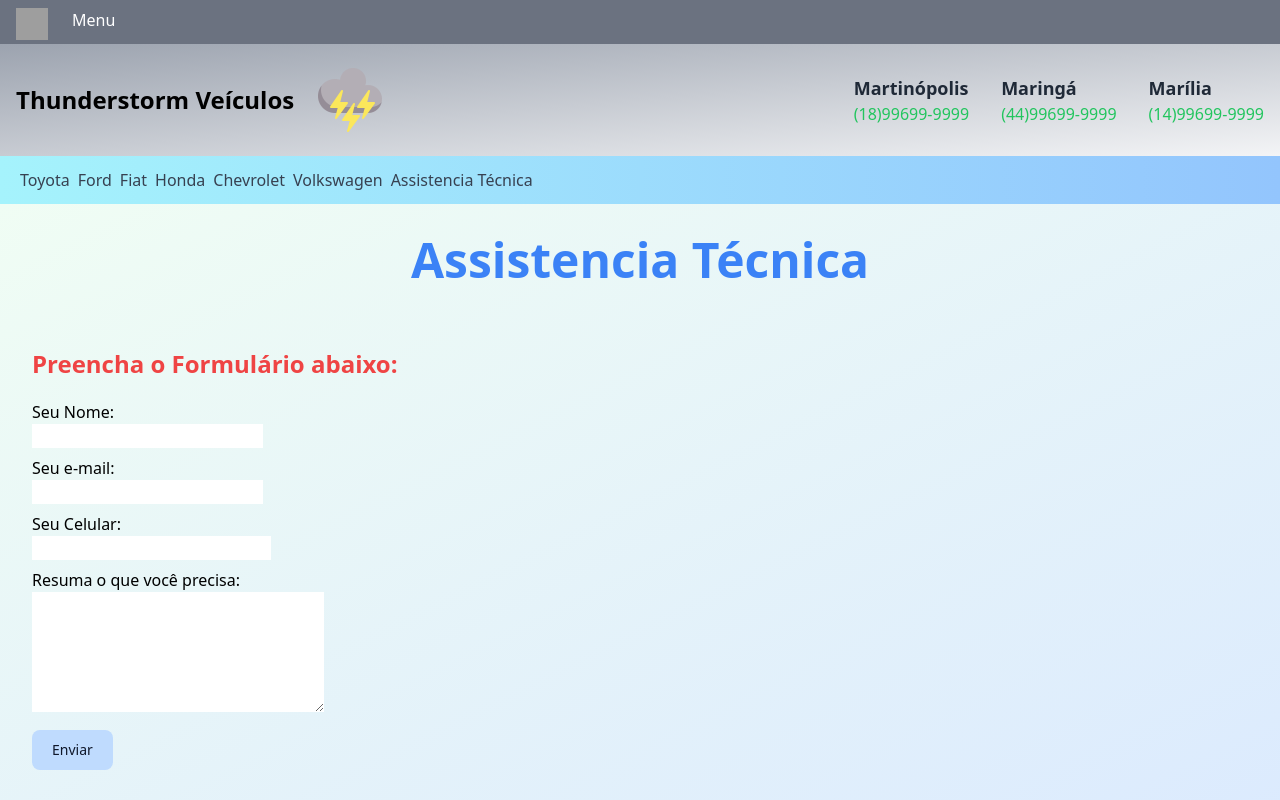
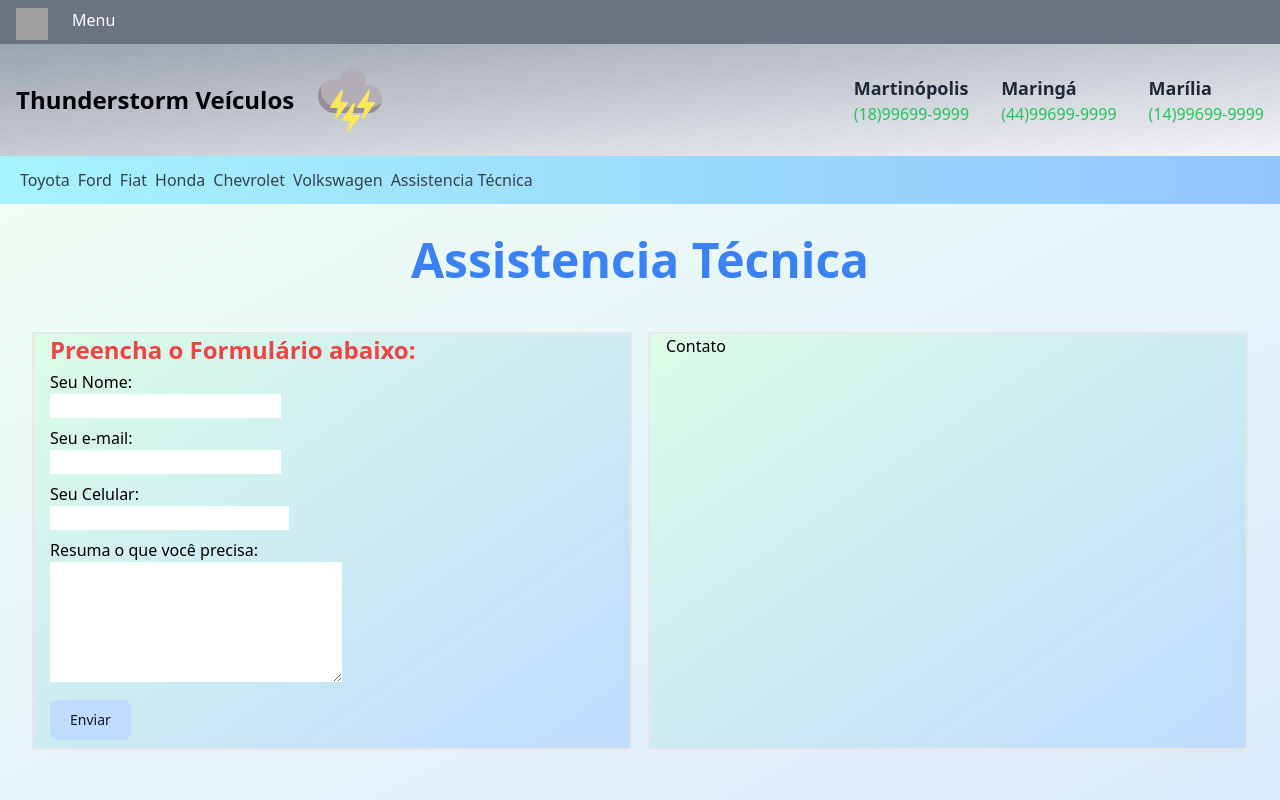
Before and after one commit to igor33c/Concessionaria-Veiculos, a React (Create React App) app: page /assistencia in a window 1280 px wide. Shown: the top 800 px of the page. Built offline with nearby package versions, Linux system fonts and the light colour scheme; grey boxes are pictures that could not be loaded.

Commit message:
#17 customizando assistencia tecnica

```diff
--- a/src/Components/FullPages/Assistencia.jsx
+++ b/src/Components/FullPages/Assistencia.jsx
@@ -60,12 +60,14 @@ function Assistencia() {
                     Assistencia Técnica
                 </h1>
                 <div className="px-4 py-8">
-                    <div className="pt-8">
+                    <div className="pt-4 py-8">
+                        <div className="grid grid-cols-2 gap-4">
+                            <div className="border-gray-200 border-solid border-2 px-4
+                                            bg-gradient-to-br from-green-100 to-blue-200"
+                            >
                                 <h2 className="text-red-500 font-bold text-2xl">
                                     Preencha o Formulário abaixo:
                                 </h2>
-                    </div>
-                    <div className="pt-4">
                                 <form>
                                     <div className="py-1">
                                         <label htmlFor="Nome">
@@ -138,6 +140,23 @@ function Assistencia() {
                                     </div>
                                 </form>
                             </div>
+                            <div className="border-gray-200 border-solid border-2 px-4
+                                            bg-gradient-to-br from-green-100 to-blue-200"
+                            >
+                                <div>
+                                    <h2>
+                                        Contato
+                                    </h2>
+                                </div>
+                                <div>
+                                    {
+                                        ///...
+                                    }
+                                </div>
+                            </div>
+                        </div>
+
+                    </div>
                 </div>
             </div>
             <BottomInfo />
--- a/src/Components/TopMenu.jsx
+++ b/src/Components/TopMenu.jsx
@@ -37,7 +37,7 @@ function TopMenu (){
                                         </span>
                                     </li>
                                     <li className="mb-2">
-                                        <span className="text-white bg-transparent px-3
+                                        <span className="flex text-white bg-transparent px-3
                                         hover:text-gray-200 text-sm "
                                         >
                                             Trabalhe Conosco
@@ -56,7 +56,6 @@ function TopMenu (){
                             )
                         }
                 </div>
-
             </div>
         </div>
     )
--- a/src/Components/Vehicles/Ford.jsx
+++ b/src/Components/Vehicles/Ford.jsx
@@ -17,7 +17,7 @@ function Ford (){
             <MenuModelos />
             <div className="bg-gradient-to-r from-slate-100 to-slate-200">
                 <div className="w-full py-4">
-                        <h1 className="text-center justify-center">Modelos Ford</h1>
+                        <h1 className="text-blue-500 font-bold text-lg md:text-4xl text-center justify-center">Modelos Ford</h1>
                 </div>
                 <div className="px-8  car grid grid-cols-1
                                 sm:grid-cols-2 md:grid-cols-3 lg:grid-cols-4
```
Lines whose indentation alone changed are shown as unchanged.
